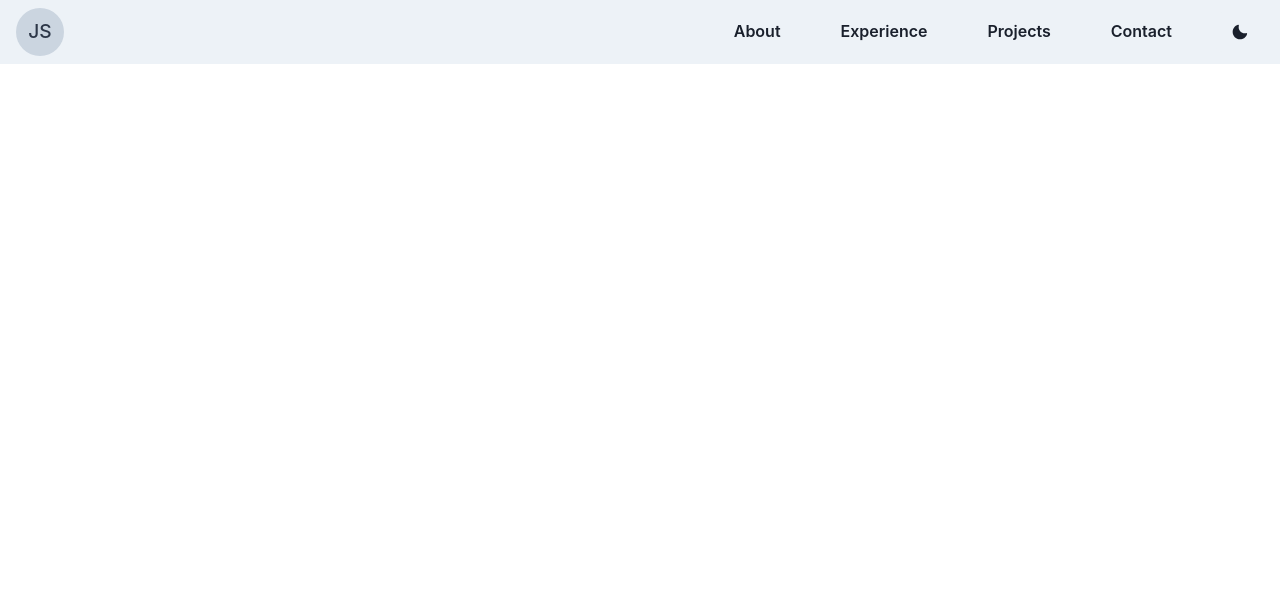
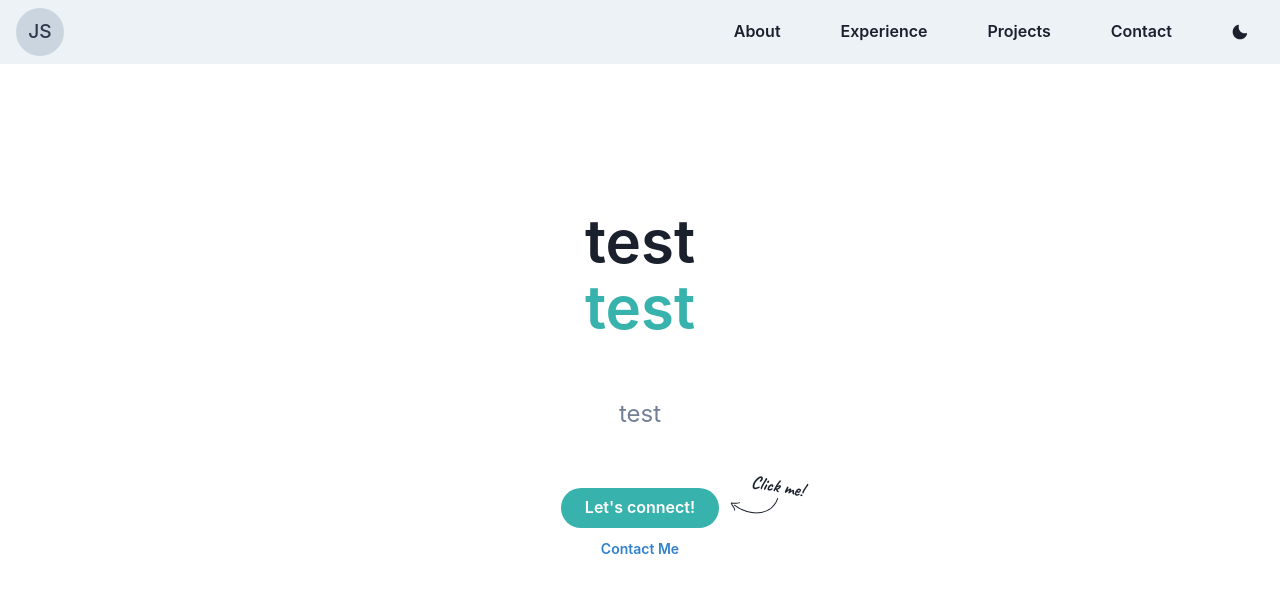
Before and after one commit to JoachimStanislaus/Personal_Website, a React (Vite) app: page / in a window 1280 px wide. Shown: the top 592 px of the page. Built offline with nearby package versions, Linux system fonts and the light colour scheme.

Commit message:
added hero

```diff
--- a/src/App.tsx
+++ b/src/App.tsx
@@ -1,16 +1,18 @@
 import './App.css'
 import * as React from 'react'
 import Nav from './nav'
+import Header from './Hero'
 
 // 1. import `ChakraProvider` component
 import { ChakraProvider } from '@chakra-ui/react'
 
 function App() {
+  const color = "teal"
 
   return (
     <ChakraProvider>
       <Nav></Nav>
-
+      <Header color={color}></Header>
     </ChakraProvider>
   )
 }
--- /dev/null
+++ b/src/Hero.tsx
@@ -0,0 +1,124 @@
+import {
+    Box,
+    Heading,
+    Container,
+    Text,
+    Button,
+    Stack,
+    Icon,
+    useColorModeValue,
+    createIcon,
+  } from "@chakra-ui/react";
+
+  interface HeaderProps {
+    color: string;
+  }
+
+  export default function Header({color}: HeaderProps) {
+
+    const linkedin = () => {
+      window.open(
+                  "https:/www.linkedin.com/in/joachimstanislaus",
+                  "_blank",
+                  "noreferrer,noopener"
+                );
+    };
+    return (
+      <>
+        <Heading>
+          <link
+            href="https://fonts.googleapis.com/css2?family=Caveat:wght@700&display=swap"
+            rel="stylesheet"
+          />
+        </Heading>
+
+        <Container maxW={"3xl"} id="hero">
+          <Stack
+            as={Box}
+            textAlign={"center"}
+            spacing={{ base: 8, md: 14 }}
+            pb={{ base: 20, md: 36 }}
+            pt={{ base: 36, md: 52 }}
+          >
+            <Heading
+              fontWeight={600}
+              fontSize={{ base: "2xl", sm: "4xl", md: "6xl" }}
+              lineHeight={"110%"}
+            >
+              test <br />
+              <Text as={"span"} color={`${color}.400`}>
+                test
+              </Text>
+            </Heading>
+            <Text
+              color={"gray.500"}
+              fontSize={{ base: "lg", sm: "xl", md: "2xl" }}
+            >
+              test
+            </Text>
+            <Stack
+              direction={"column"}
+              spacing={3}
+              align={"center"}
+              alignSelf={"center"}
+              position={"relative"}
+            >
+              <Button
+                colorScheme={color}
+                bg={`${color}.400`}
+                rounded={"full"}
+                px={6}
+                _hover={{
+                  bg: `${color}.500`,
+                }}
+                onClick={linkedin}
+              >
+                Let's connect!
+              </Button>
+              <Button
+                variant={"link"}
+                colorScheme={"blue"}
+                size={"sm"}
+                // onClick={scrollToContact}
+              >
+                Contact Me
+              </Button>
+              <Box>
+                <Icon
+                  as={Arrow}
+                  color={useColorModeValue("gray.800", "gray.300")}
+                  w={71}
+                  position={"absolute"}
+                  right={-71}
+                  top={"10px"}
+                />
+                <Text
+                  fontSize={"lg"}
+                  fontFamily={"Caveat"}
+                  position={"absolute"}
+                  right={"-85px"}
+                  top={"-15px"}
+                  transform={"rotate(10deg)"}
+                >
+                  Click me!
+                </Text>
+              </Box>
+            </Stack>
+          </Stack>
+        </Container>
+      </>
+    );
+  }
+
+  const Arrow = createIcon({
+    displayName: "Arrow",
+    viewBox: "0 0 72 24",
+    path: (
+      <path
+        fillRule="evenodd"
+        clipRule="evenodd"
+        d="M0.600904 7.08166C0.764293 6.8879 1.01492 6.79004 1.26654 6.82177C2.83216 7.01918 5.20326 7.24581 7.54543 7.23964C9.92491 7.23338 12.1351 6.98464 13.4704 6.32142C13.84 6.13785 14.2885 6.28805 14.4722 6.65692C14.6559 7.02578 14.5052 7.47362 14.1356 7.6572C12.4625 8.48822 9.94063 8.72541 7.54852 8.7317C5.67514 8.73663 3.79547 8.5985 2.29921 8.44247C2.80955 9.59638 3.50943 10.6396 4.24665 11.7384C4.39435 11.9585 4.54354 12.1809 4.69301 12.4068C5.79543 14.0733 6.88128 15.8995 7.1179 18.2636C7.15893 18.6735 6.85928 19.0393 6.4486 19.0805C6.03792 19.1217 5.67174 18.8227 5.6307 18.4128C5.43271 16.4346 4.52957 14.868 3.4457 13.2296C3.3058 13.0181 3.16221 12.8046 3.01684 12.5885C2.05899 11.1646 1.02372 9.62564 0.457909 7.78069C0.383671 7.53862 0.437515 7.27541 0.600904 7.08166ZM5.52039 10.2248C5.77662 9.90161 6.24663 9.84687 6.57018 10.1025C16.4834 17.9344 29.9158 22.4064 42.0781 21.4773C54.1988 20.5514 65.0339 14.2748 69.9746 0.584299C70.1145 0.196597 70.5427 -0.0046455 70.931 0.134813C71.3193 0.274276 71.5206 0.70162 71.3807 1.08932C66.2105 15.4159 54.8056 22.0014 42.1913 22.965C29.6185 23.9254 15.8207 19.3142 5.64226 11.2727C5.31871 11.0171 5.26415 10.5479 5.52039 10.2248Z"
+        fill="currentColor"
+      />
+    ),
+  });
```
